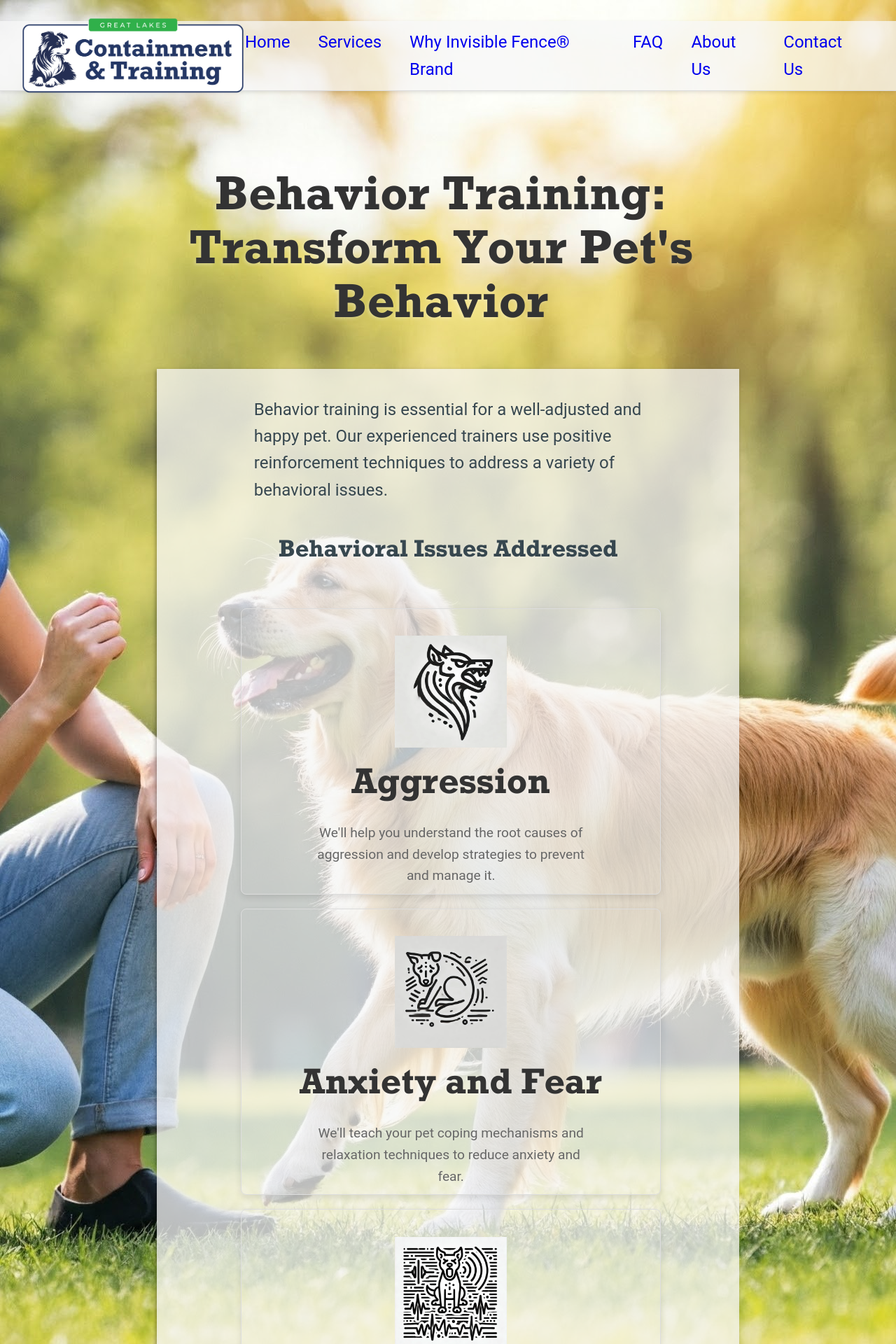
After one commit to brandonifco/website2.0, a PHP site: page /behavior.php in a window 1280 px wide. The commit adds this page. Shown: the top 1920 px of the page at 70% size. Run offline with PHP 8.4, Linux system fonts and the light colour scheme; some web fonts are replaced.

Commit message:
created behavior.php in an attempt to break up services.php into 3 parts. added iconURL to content.json and to the dynamic-content.js logic for issue-cards.

```diff
--- /dev/null
+++ b/behavior.php
@@ -0,0 +1,49 @@
+<?php
+// Include the header file
+include 'header.php';
+?>
+
+<!DOCTYPE html>
+<html lang="en">
+<head>
+    <meta charset="UTF-8">
+    <meta name="viewport" content="width=device-width, initial-scale=1.0">
+    <title>Services</title>
+    <?php include 'styles.php' ?>
+
+</head>
+<body>
+
+    <!-- Main Content Area -->
+    <div id="main-content" class="content-container">
+    <br><h1 id="hero-tagline" data-content="services.behaviorTraining.title"></h2><br>
+
+
+        <!-- Behavior Training Section -->
+        <section class="reg" id="behavior-training">
+            <br>
+            <p data-content="services.behaviorTraining.description"></p><br>
+            <p><h3>Behavioral Issues Addressed</h3></p>
+            <div id="behavior-issues">
+                <!-- Each issue will render as a card -->
+                <div data-content="services.behaviorTraining.issuesAddressed"></div>
+            </div><br>
+
+            <h3>Our Training Process</h3>
+            <ul data-content="services.behaviorTraining.process"></ul><br>
+            <h3>Choose the Training Package That's Right for You</h3>
+            <ul data-content="services.behaviorTraining.packages"></ul>
+            <p data-content="services.behaviorTraining.cta"></p><br>
+        </section><br>
+
+    </div>
+
+
+    <script src="js/dynamic-content.js"></script>
+</body>
+</html>
+
+<?php
+// Include the footer file
+include 'footer.php';
+?>
--- a/content.json
+++ b/content.json
@@ -51,22 +51,27 @@
       "description": "Behavior training is essential for a well-adjusted and happy pet. Our experienced trainers use positive reinforcement techniques to address a variety of behavioral issues.",
       "issuesAddressed": [
         {
+          "iconURL": "images/agression_icon.jpg",
           "title": "Aggression",
           "description": "We'll help you understand the root causes of aggression and develop strategies to prevent and manage it."
         },
         {
+          "iconURL": "images/anxiety_icon.jpg",
           "title": "Anxiety and Fear",
           "description": "We'll teach your pet coping mechanisms and relaxation techniques to reduce anxiety and fear."
         },
         {
+          "iconURL": "images/excessive_barking_icon.jpg",
           "title": "Excessive Barking",
           "description": "We'll identify the triggers for excessive barking and implement training strategies to reduce it."
         },
         {
+          "iconURL": "images/destructive_icon.jpg",
           "title": "Destructive Behavior",
           "description": "We'll help you understand why your pet is engaging in destructive behavior and provide solutions to prevent it."
         },
         {
+          "iconURL": "images/separation_icon.jpg",
           "title": "Separation Anxiety",
           "description": "We'll teach your pet how to cope with being alone and reduce separation-related anxiety."
         }
--- a/css/header.css
+++ b/css/header.css
@@ -38,8 +38,8 @@
 
 .desktop-menu li a {
     text-decoration: none;
-    color: #333;
-    font-size: 0.8em;
+    color: var(--link-color);
+    font-size: 0.7em;
     font-weight: bold;
     padding: 5px 10px;
     transition: color 0.3s;
--- a/css/styles.css
+++ b/css/styles.css
@@ -37,7 +37,7 @@
 }
 
 a {
-    color: var(--link-color);
+   /* color: var(--link-color);*/
     text-decoration: none;
     transition: color 0.3s;
 }
@@ -46,11 +46,45 @@
     color: var(--link-hover-color);
 }
 
-/*img {
-    max-width: 100%;
+a:visited {
+    color: var(--link-visited);
+}
+/* Style the issue-card container */
+.issue-card {
+    width: 95%; /* Take up 85% of the container width */
+    margin: 0 auto; /* Center horizontally and add vertical spacing */
+    padding: 20px;
+    border: 1px solid #ddd;
+    border-radius: 8px;
+    box-shadow: 0px 4px 10px rgba(0, 0, 0, 0.1);
+    text-align: center; /* Center align the text and image */
+    margin: 20px auto; /* Center the card horizontally */
+    box-sizing: border-box;
+}
+.issue-card * {
+        box-sizing: border-box;
+        margin: 0 auto;
+}
+.issue-card img {
+    width: 200px;
     height: auto;
-    display: block;
-}*/
+    margin-bottom: 10px;
+    border-radius: 8px;
+}
+/* Style the heading */
+.issue-card h2 {
+    font-size: 1.5rem;
+    margin-top: 10px;
+    margin-bottom: 10px;
+    color: #333; /* Set text color */
+}
+
+/* Style the paragraph */
+.issue-card p {
+    font-size: 1.2rem;
+    color: #666; /* Lighter text color */
+    margin-bottom: 10px;
+}
 
 #company-logo {
     width: clamp(150px, 25vw, 450px);
@@ -65,6 +99,9 @@
     margin: 0 auto;
     /* Center the container */
     z-index: 1;
+    align-items: center;
+    display: flex;
+    flex-direction: column;
     align-items: center;
 }
 
@@ -224,7 +261,11 @@
 
 
 .reg {
+    display: flex;
+    flex-direction: column; /* Stack items vertically */
+    align-items: center; /* Horizontally center items */
     margin-bottom: 20px;
+    width:  100%;
     text-shadow: var(--text-shadow);
 }
 
@@ -254,13 +295,15 @@
     display: block; /* Treat <a> as a block element */
     margin: 0 auto; /* Centers the block element horizontally */
     text-align: center;
-    width: 75%;
-    height: auto;
+/*    width: 75%;
+    height: auto;*/
 }
 
 .reg div {
     margin: 20px;
 }
+
+
 
 #about-us {
     box-shadow: var(--box-shadow);
--- a/css/theme_3.css
+++ b/css/theme_3.css
@@ -7,7 +7,8 @@
     --text-color: #37474F; /* Dark grayish-blue for text */
     --text-shadow: -2px 2px 5px rgba(255, 255, 255, 0.3);/* Shadow to the lower-left side*/
     --muted-text-color: #607D8B; /* Muted blue-gray */
-    --link-color: #66BB6A; /* Green for links */
+    --link-color: rgba(0, 0, 0, 1) /* Black for links */
+    --link-visited: rgba(0, 0, 0, 1) /* Black for links */
     --link-hover-color: #558B2F; /* Darker green hover */
     --button-color: #66BB6A; /* Soft green buttons */
     --button-hover-color: #558B2F; /* Dark green hover */
--- a/js/dynamic-content.js
+++ b/js/dynamic-content.js
@@ -83,6 +83,8 @@
                         // Handle items with title and description (e.g., issuesAddressed)
                         return `
                             <div class="issue-card">
+                                <br>
+                                <img src="${item.iconURL}" alt="${item.title}">
                                 <h2>${item.title}</h2>
                                 <p>${item.description}</p>
                             </div>`;
--- a/services.php
+++ b/services.php
@@ -23,7 +23,7 @@
         <section class="reg" id="behavior-training">
             <br><h2 data-content="services.behaviorTraining.title"></h2><br>
             <p data-content="services.behaviorTraining.description"></p><br>
-            <h3>Behavioral Issues Addressed</h3>
+            <p><h3>Behavioral Issues Addressed</h3></p>
             <div id="behavior-issues">
                 <!-- Each issue will render as a card -->
                 <div data-content="services.behaviorTraining.issuesAddressed"></div>
```
